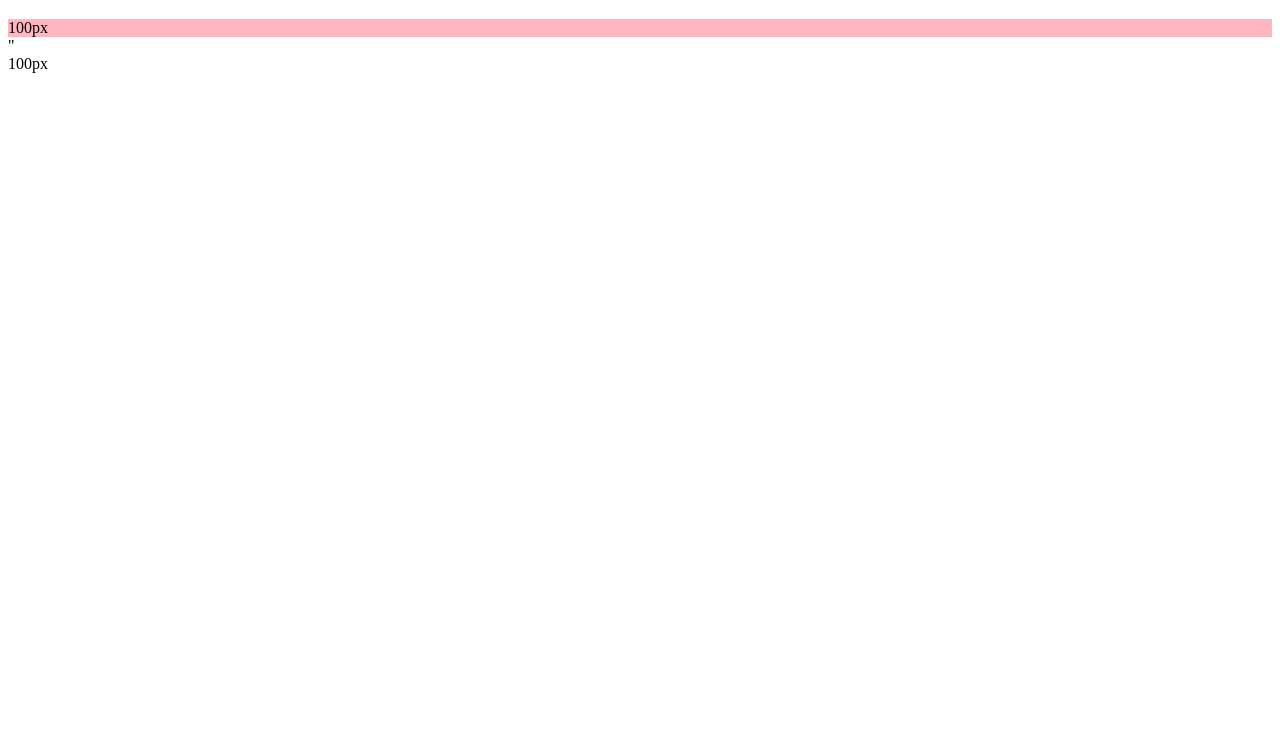
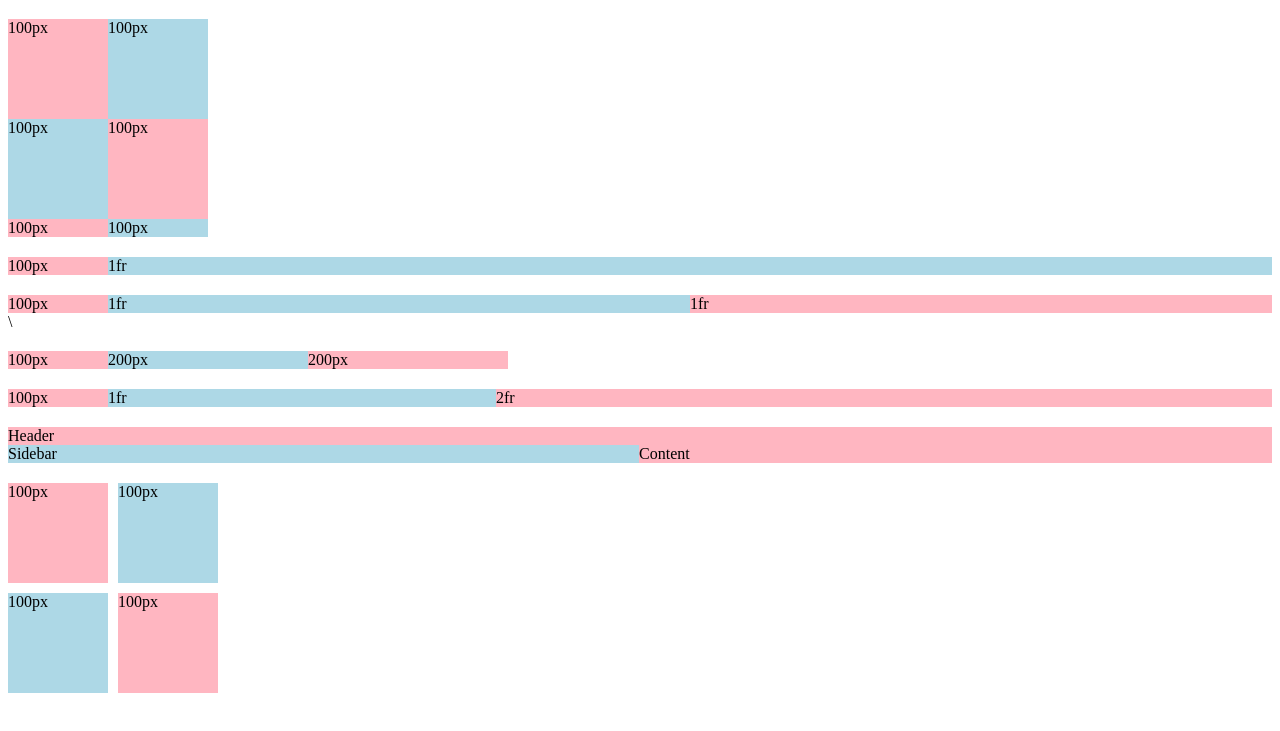
Before and after one commit to vietodev/tutorial-html-css, a plain HTML site: page css_grid.html in a window 1280 px wide. Shown: the part 61-792 px from the top of the page. Drawn offline with Linux system fonts and the light colour scheme.

Commit message:
Update dari PC

```diff
--- a/css_grid.html
+++ b/css_grid.html
@@ -7,13 +7,54 @@
 </head>
 <body>
     <h1>CSS Grid</h1>
-    <div style="display: grid: grid-template-columns: 100px 100px;">
-    <div style="background-color:
-    lightpink;">100px</div>"
-    <div style="background-color:"
-    lightblue;">100px</div>
-
+    <div style="display: grid; grid-template-columns: 100px 100px; grid-template-rows: 100px 100px;">
+        <div style="background-color: lightpink;">100px</div>
+        <div style="background-color: lightblue;">100px</div>
+        <div style="background-color: lightblue;">100px</div>
+        <div style="background-color: lightpink;">100px</div>
+        <div style="background-color: lightpink;">100px</div>
+        <div style="background-color: lightblue;">100px</div>
     </div>
-
+    <div style="display: grid; grid-template-columns: 100px 1fr; margin-top: 20px;">
+        <div style="background-color: lightpink;">100px</div>
+        <div style="background-color: lightblue;">1fr</div>
+    </div>
+    <div style="display: grid; grid-template-columns: 100px repeat(2, 1fr); margin-top: 20px;">
+        <div style="background-color: lightpink;">100px</div>
+        <div style="background-color: lightblue;">1fr</div>
+        <div style="background-color: lightpink;">1fr</div>
+    </div>\
+    <div style="display: grid; grid-template-columns: 100px repeat(2, 200px); margin-top: 20px;">
+        <div style="background-color: lightpink;">100px</div>
+        <div style="background-color: lightblue;">200px</div>
+        <div style="background-color: lightpink;">200px</div>
+    </div>
+    <div style="display: grid; grid-template-columns: 100px 1fr 2fr; margin-top: 20px;">
+        <div style="background-color: lightpink;">100px</div>
+        <div style="background-color: lightblue;">1fr</div>
+        <div style="background-color: lightpink;">2fr</div>
+    </div>
+    <div
+        style="margin-top: 20px;;display: grid; grid-template-areas:
+        'header header header header'
+        'sidebar sidebar content content'
+        'sidebar sidebar content content'">
+        <div style="background-color: lightpink;
+        grid-area: header;">Header</div>
+        <div style="background-color: lightblue;
+        grid-area: sidebar;">Sidebar</div>
+        <div style="background-color: lightpink;
+        grid-area: content;">Content</div>
+    </div>
+    <div
+        style="margin-top: 20px; display: grid;
+        grid-template-columns: 100px 100px;
+        grid-template-rows: 100px 100px;
+        column-gap: 10px; row-gap: 10px;">
+        <div style="background-color: lightpink;">100px</div>
+        <div style="background-color: lightblue;">100px</div>
+        <div style="background-color: lightblue;">100px</div>
+        <div style="background-color: lightpink;">100px</div>
+    </div>
 </body>
 </html>
--- /dev/null
+++ b/miniproject_2/miniproject_2.css
@@ -0,0 +1,20 @@
+@import url('https://fonts.googleapis.com/css2?family=Inter:ital,opsz,wght@0,14..32,100..900;1,14..32,100..900&display=swap');
+
+body{
+    font-family: "Inter",sans-serif;
+    margin: auto;
+}
+.container{
+    background-color: rgb(149,61,70);
+    min-height: calc(100vh - 40px);
+    padding: 20px;
+}
+.header-container{
+    display: grid;
+    grid-template-columns: 1fr 3fr;
+    align-items: center;
+}
+.left-header{
+    color: antiquewhite;
+    font-size: 40px;
+}
```
Also changed, not shown: belajar.html (deleted, +0 -12 lines), miniproject_2/miniproject_2.html (added, +30 -0 lines).
